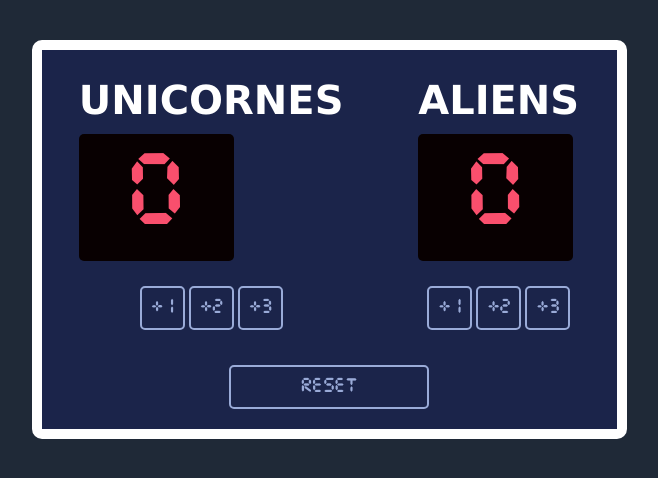
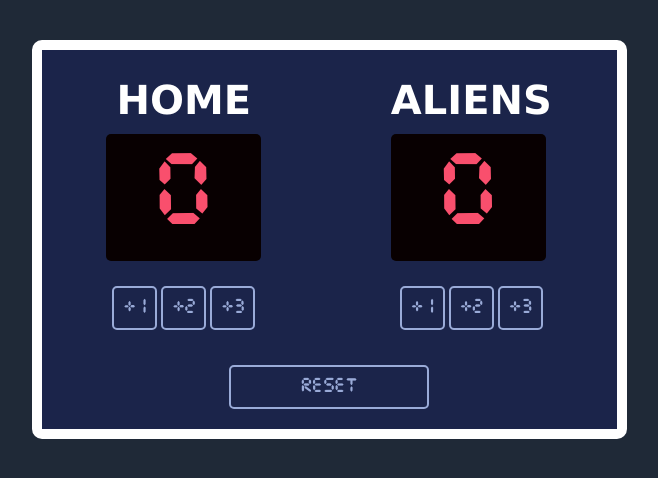
Before and after one commit to tayyab-dev-official/Scoreboard, a website built with Vite: page index.html in a window 1280 px wide. Shown: the whole page, without its empty margins (311-969 px from the left). Built offline with nearby package versions, Linux system fonts and the light colour scheme.

Commit message:
changed unicornes to home

```diff
--- a/index.html
+++ b/index.html
@@ -6,7 +6,7 @@
         <div id="main-container">
             <div id="teams-container">
                 <div class="score-container">
-                    <h2 class="team-label">UNICORNES</h2>
+                    <h2 class="team-label">HOME</h2>
                     <div id='home-score' class="score-container-digit">0</div>
                     <button onclick="homePlusOne()">+1</button>
                     <button onclick="homePlusTwo()">+2</button>
```
